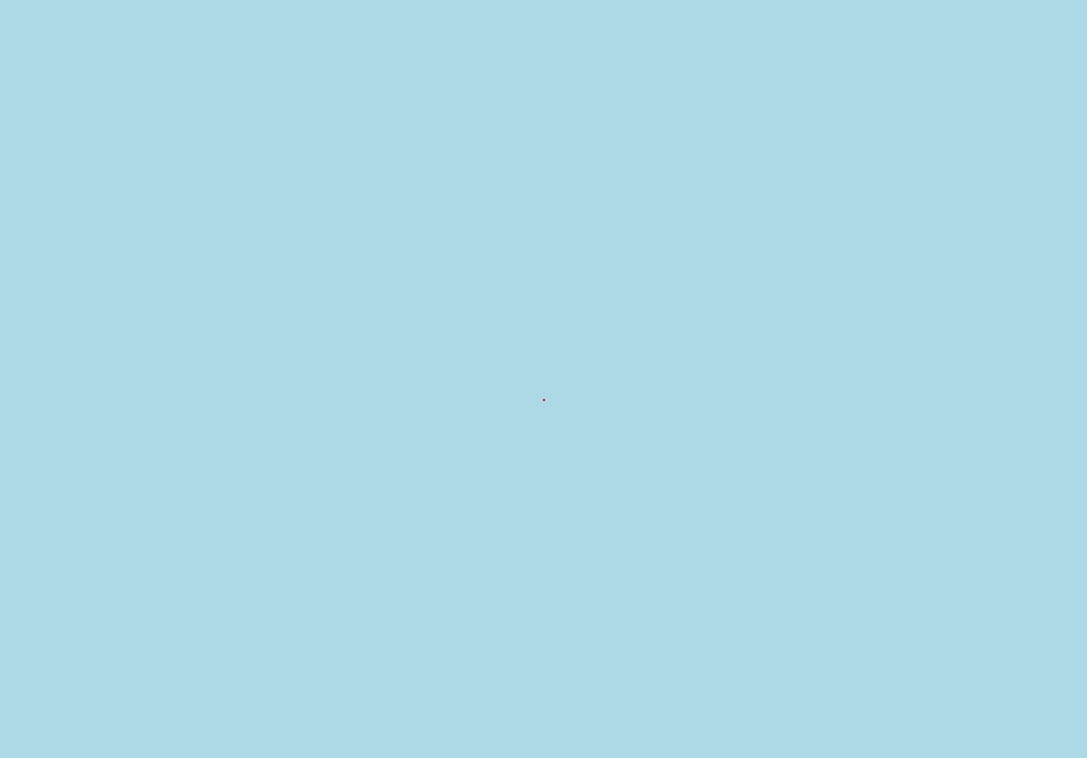
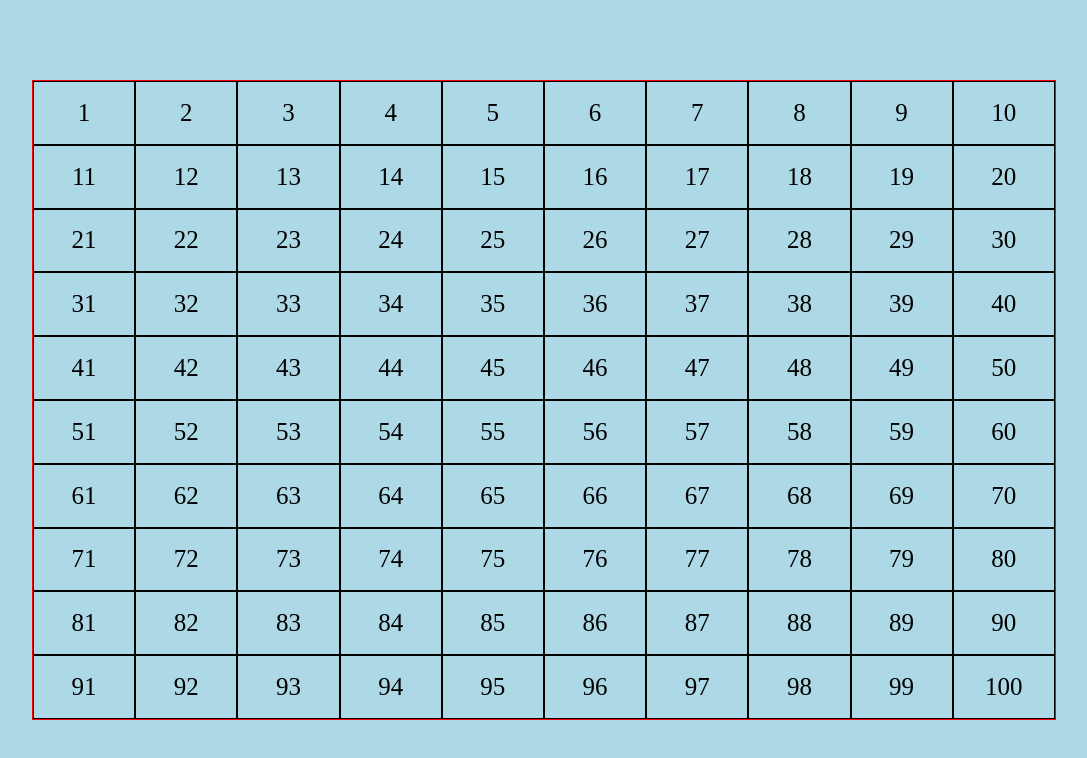
Before and after one commit to LorenzoMegna24/js-campominato-grid, a plain HTML site: page index.html in a window 1280 px wide. Shown: the whole page, without its empty margins (96-1183 px from the left). Drawn offline with Linux system fonts and the light colour scheme.

Commit message:
Crezione griglia completata

```diff
--- a/assets/css/style.css
+++ b/assets/css/style.css
@@ -17,6 +17,8 @@
   border: 1px solid red;
   display: flex;
   flex-wrap: wrap;
+  height: 80%;
+  width: 80%;
 }
 
 .casella{
@@ -27,7 +29,6 @@
   font-size: 25px;
   cursor: pointer;
   width: calc( 100% / 10);
-  padding: 10%;
 }
 
 .green{
--- a/assets/js/main.js
+++ b/assets/js/main.js
@@ -17,4 +17,16 @@ function creaElemento(tag, classe, testo){
   return element
 }
 
-console.log(creaElemento("div", "casella", "ciao"));
+//console.log(creaElemento("div", "casella", "ciao"));
+let griglia = document.querySelector(".griglia")
+
+for (let i = 1; i <= 100; i++) {
+  const casella = creaElemento("div", "casella", i)
+  griglia.append(casella)
+
+  casella.addEventListener("click", function(){
+    this.classList.toggle("green")
+  })
+
+
+}
```
